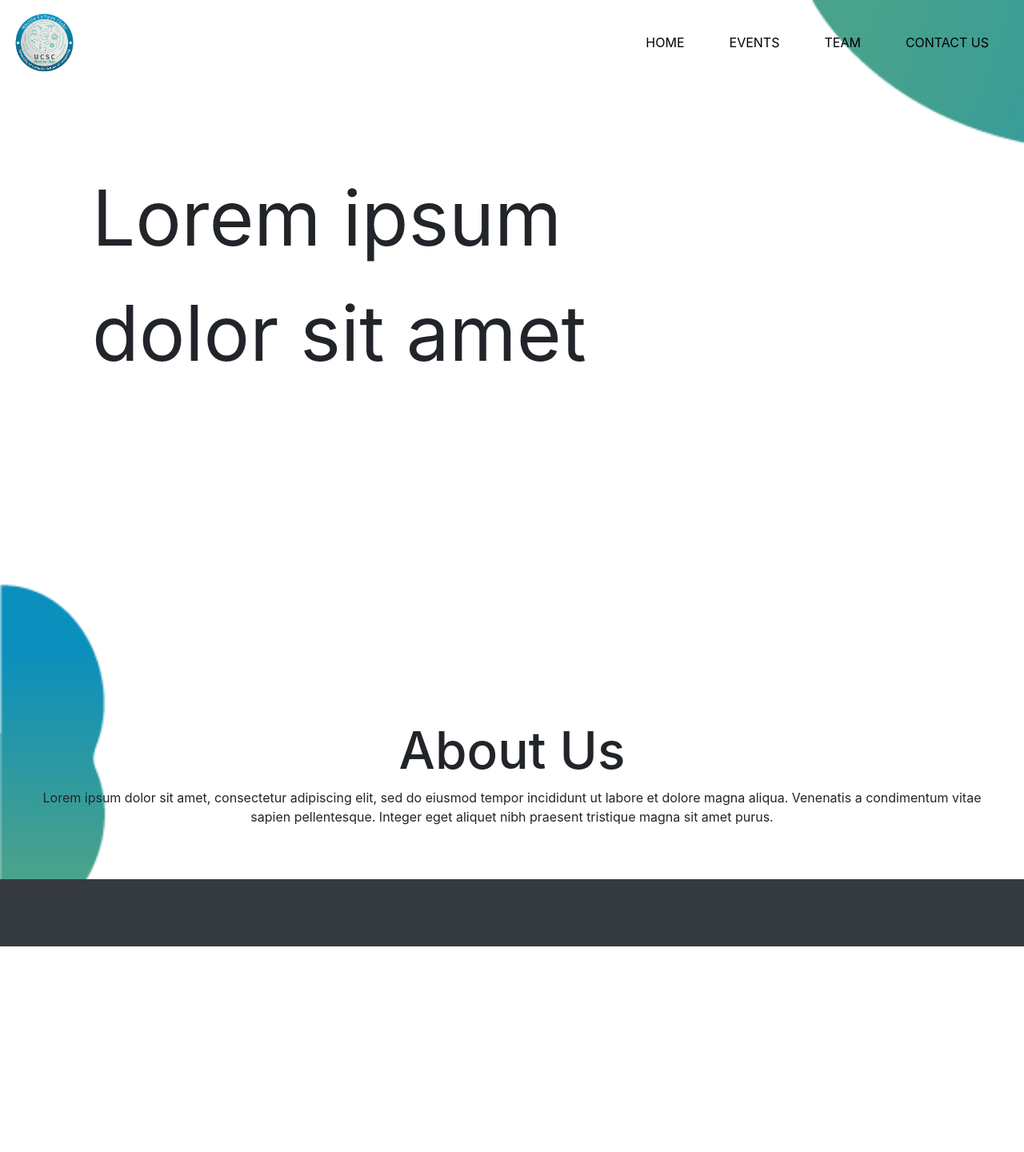
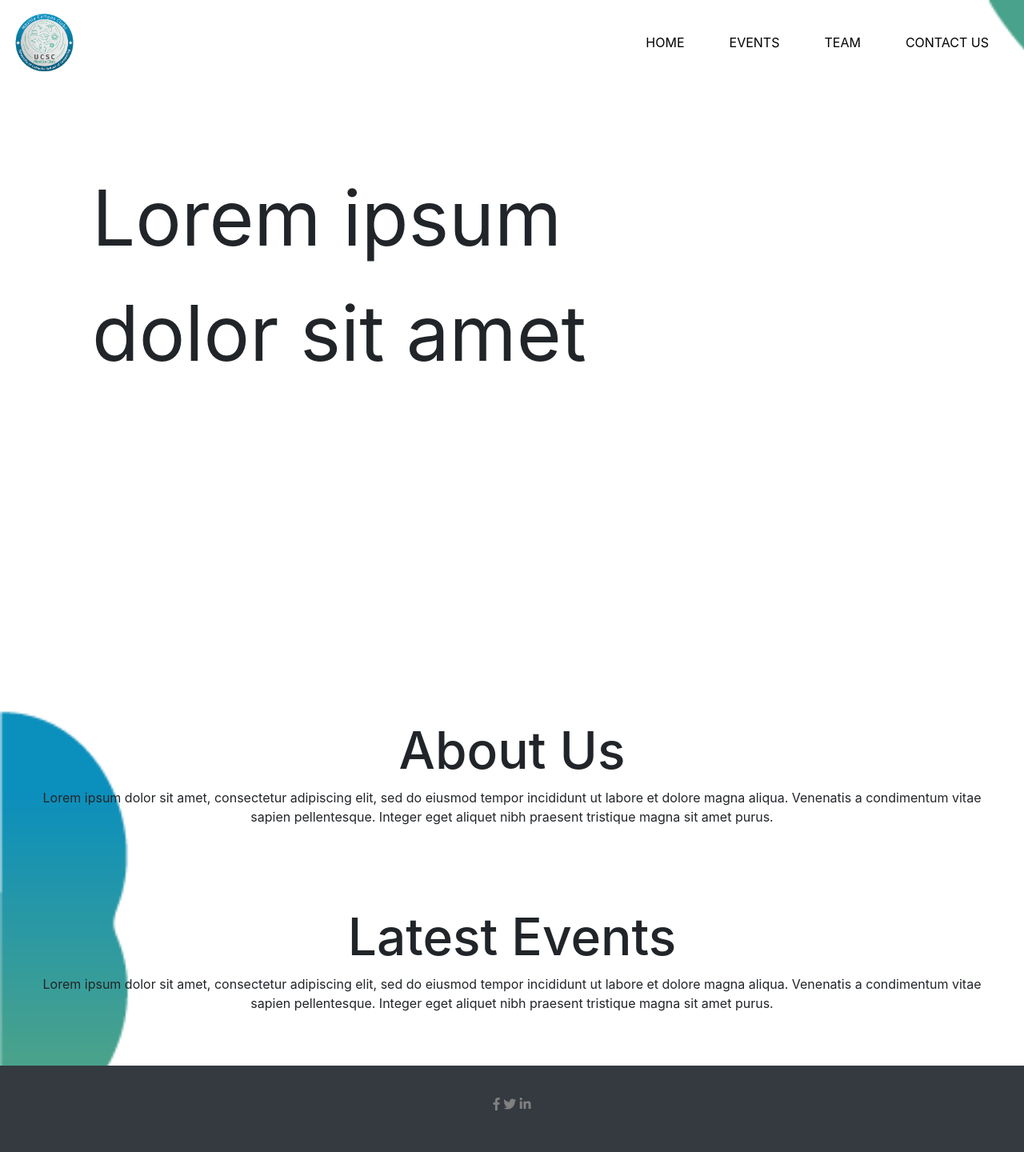
Before and after one commit to UCSC-Mozilla-Club/official-web-site, a PHP site: page / in a window 1280 px wide. Shown: the whole page at 80% size. Before the commit the page ends 1183 px from the top, so only its background shows below. Run offline with PHP 8.4, Linux system fonts and the light colour scheme.

Commit message:
UI Improvements

```diff
--- a/assets/css/styles.css
+++ b/assets/css/styles.css
@@ -63,7 +63,7 @@ body {
   padding: 100px;
 }
 
-.about {
+.about, .latest-event {
   margin-top: 100px;
   text-align: center;
 }
--- a/home.html
+++ b/home.html
@@ -36,4 +36,15 @@
       </p>
     </div>
   </div>
+  <div class="col-md-12 latest-event">
+    <div class="heading">
+      <h2>Latest Events</h2>
+    </div>
+    <div class="latest-event-content">
+      <p>Lorem ipsum dolor sit amet, consectetur adipiscing elit, sed do eiusmod tempor incididunt ut labore et dolore
+        magna aliqua. Venenatis a condimentum vitae sapien pellentesque. Integer eget aliquet nibh praesent
+        tristique magna sit amet purus.
+      </p>
+    </div>
+  </div>
 </div>
--- a/index.html
+++ b/index.html
@@ -19,14 +19,17 @@
   <link rel="stylesheet" href="https://stackpath.bootstrapcdn.com/bootstrap/4.3.1/css/bootstrap.min.css"
     integrity="sha384-ggOyR0iXCbMQv3Xipma34MD+dH/1fQ784/j6cY/iJTQUOhcWr7x9JvoRxT2MZw1T" crossorigin="anonymous">
   <link rel="stylesheet" href="https://cdnjs.cloudflare.com/ajax/libs/font-awesome/4.7.0/css/font-awesome.min.css">
+  <link rel="stylesheet" href="https://use.fontawesome.com/releases/v5.7.0/css/all.css"
+    integrity="sha384-lZN37f5QGtY3VHgisS14W3ExzMWZxybE1SJSEsQp9S+oqd12jhcu+A56Ebc1zFSJ" crossorigin="anonymous">
   <link rel="stylesheet" href="assets/css/styles.css">
-  <link rel="stylesheet" href="assets/css/home-background1.css">
+  <!-- <link rel="stylesheet" href="assets/css/home-background1.css"> -->
 
   <title>UCSC Mozilla Club</title>
   <link rel="icon" type="image/png" href="assets/images/UCSCMozillaLogo.png" />
 </head>
 
 <body>
+  <!-- TODO add svg background -->
   <!-- <div class="top"></div> -->
   <nav class="navbar navbar-expand-lg fixed-top">
     <a class="navbar-brand" href="#" onclick="changeContent('home.html');">
@@ -59,12 +62,18 @@
       aria-valuemax="100" id="loader"></div>
   </div>
   <!-- <div class="row" style="margin-left: 4px;margin-right: 4px;"> -->
-    <div id="root" class="container-fluid"></div>
-    <!-- <div id="rightSidebar" class="col-12 col-sm-4 col-lg-3"> -->
+  <div id="root" class="container-fluid"></div>
+  <!-- <div id="rightSidebar" class="col-12 col-sm-4 col-lg-3"> -->
+  </div>
+  </div>
+
+  <div id="footer" class="container-fluid footer">
+    <div class="col-12">
+      <i class="fab fa-facebook-f"></i>
+      <i class="fab fa-twitter"></i>
+      <i class="fab fa-linkedin-in"></i>
     </div>
   </div>
-
-  <div id="footer" class="container-fluid footer"></div>
   <script src="javascripts/main.js"></script>
 </body>
 
```
